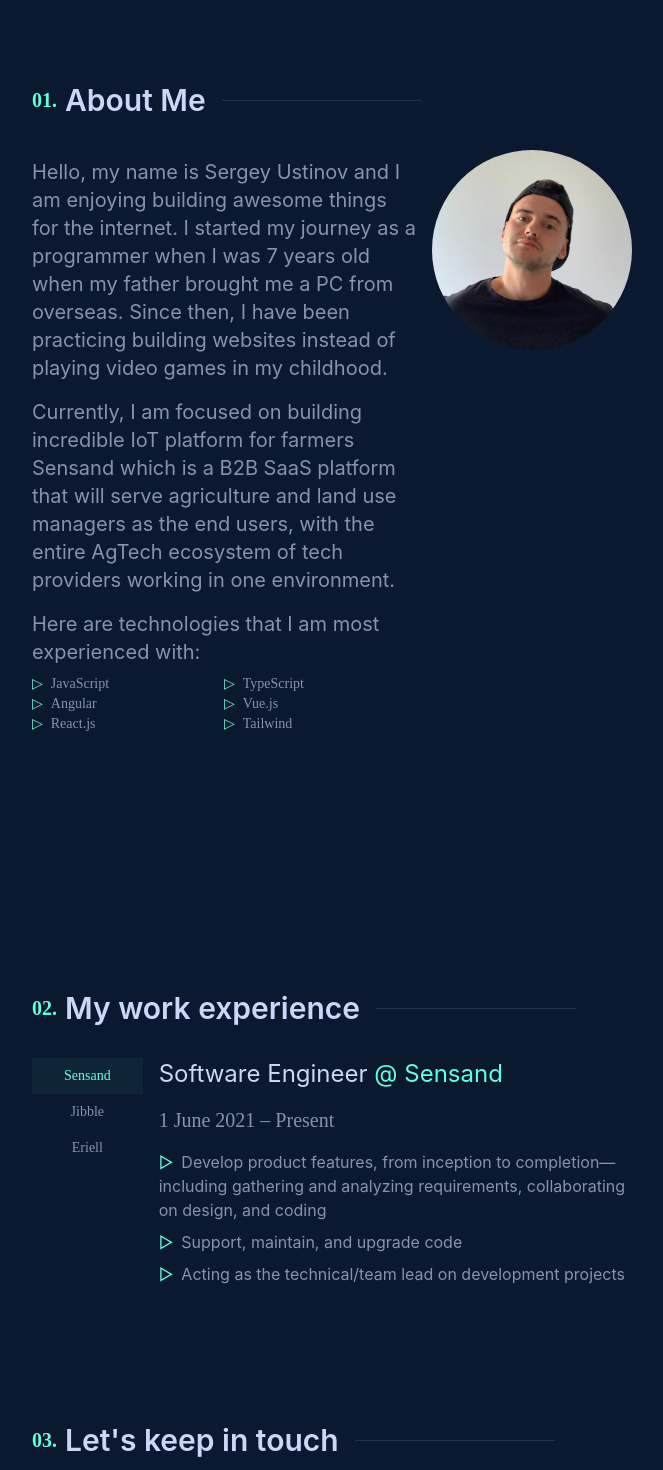
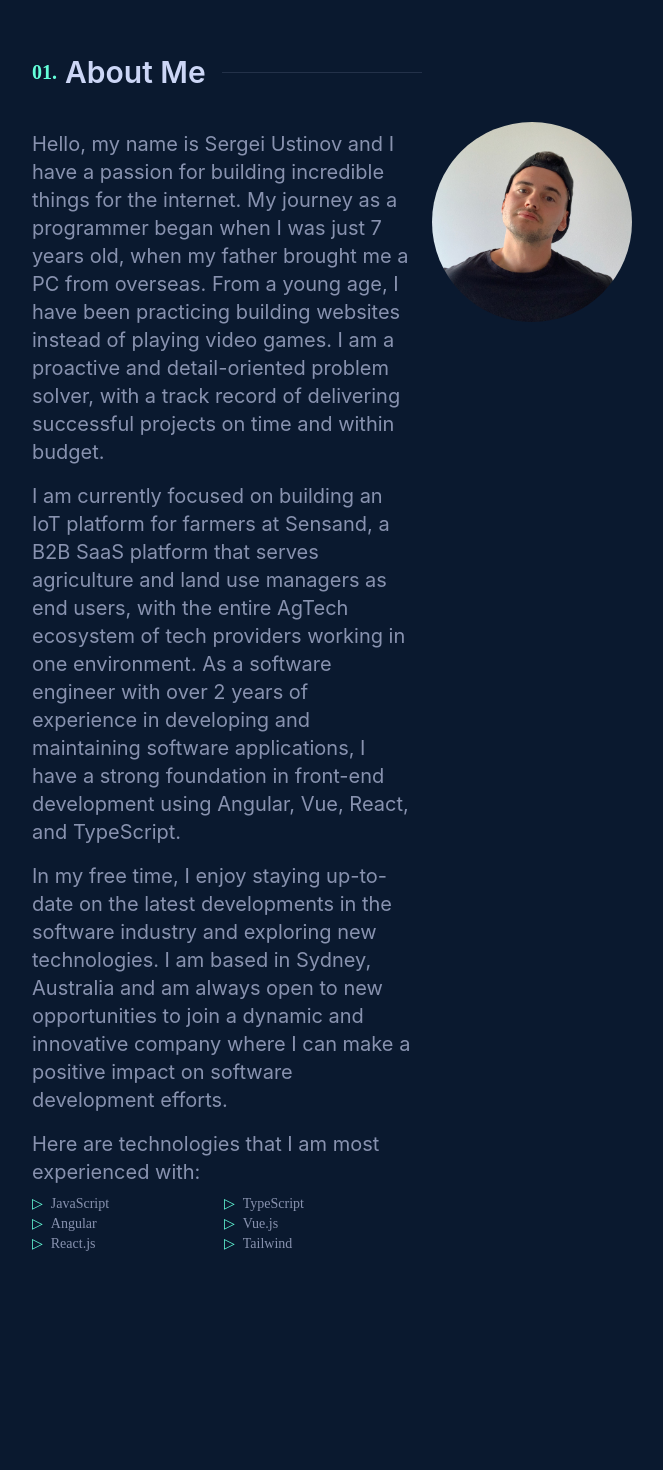
Before and after one commit to sergust/sergeyustinov, a Next.js app: page / in a window 1280 px wide. Shown: the part 880-2350 px from the top of the page, without its empty margins (308-971 px from the left). Built offline with nearby package versions, Linux system fonts and the light colour scheme; a web font is replaced by a local one.

Commit message:
Update content

```diff
--- a/components/about/about.tsx
+++ b/components/about/about.tsx
@@ -18,18 +18,30 @@ const About: NextComponentType = () => {
         <div className="flex flex-wrap-reverse sm:flex-nowrap gap-4">
           <div>
             <p>
-              Hello, my name is Sergey Ustinov and I am enjoying building
-              awesome things for the internet. I started my journey as a
-              programmer when I was 7 years old when my father brought me a PC
-              from overseas. Since then, I have been practicing building
-              websites instead of playing video games in my childhood.
+              Hello, my name is Sergei Ustinov and I have a passion for building
+              incredible things for the internet. My journey as a programmer
+              began when I was just 7 years old, when my father brought me a PC
+              from overseas. From a young age, I have been practicing building
+              websites instead of playing video games. I am a proactive and
+              detail-oriented problem solver, with a track record of delivering
+              successful projects on time and within budget.
             </p>
             <p>
-              Currently, I am focused on building incredible IoT platform for
-              farmers <a href="https://sensand.com/">Sensand</a> which is a B2B
-              SaaS platform that will serve agriculture and land use managers as
-              the end users, with the entire AgTech ecosystem of tech providers
-              working in one environment.
+              I am currently focused on building an IoT platform for farmers at
+              Sensand, a B2B SaaS platform that serves agriculture and land use
+              managers as end users, with the entire AgTech ecosystem of tech
+              providers working in one environment. As a software engineer with
+              over 2 years of experience in developing and maintaining software
+              applications, I have a strong foundation in front-end development
+              using Angular, Vue, React, and TypeScript.
+            </p>
+            <p>
+              In my free time, I enjoy staying up-to-date on the latest
+              developments in the software industry and exploring new
+              technologies. I am based in Sydney, Australia and am always open
+              to new opportunities to join a dynamic and innovative company
+              where I can make a positive impact on software development
+              efforts.
             </p>
             <p>Here are technologies that I am most experienced with:</p>
             <ul className="font-mono text-sm grid grid-cols-2">
--- /dev/null
+++ b/components/blob/blob.tsx
@@ -0,0 +1,7 @@
+import type { NextComponentType } from 'next'
+
+const Blob: NextComponentType = () => {
+  return <></>
+}
+
+export default Blob
--- a/components/controls/button.tsx
+++ b/components/controls/button.tsx
@@ -2,11 +2,15 @@ import type { NextPage } from 'next'
 
 interface Button {
   children: string
+  onClick: any
 }
 
-const Button: NextPage<Button> = ({ children }) => {
+const Button: NextPage<Button> = ({ children, onClick }) => {
   return (
-    <button className="text-green border-green px-6 border rounded-md font-light hover:bg-green/20 transition-colors">
+    <button
+      onClick={() => onClick()}
+      className="text-green border-green px-6 border rounded-md font-light hover:bg-green/20 transition-colors"
+    >
       {children}
     </button>
   )
--- a/components/experience/work-experience.ts
+++ b/components/experience/work-experience.ts
@@ -4,16 +4,19 @@ export const experienceList: IExperience[] = [
     company: 'Sensand',
     companyLink: 'https://sensand.com/',
     startDay: '1 June 2021',
-    endDay: 'Present',
+    endDay: 'Current',
     responsibilities: [
-      'Develop product features, from inception to completion—including gathering and analyzing requirements, collaborating on design, and coding',
-      'Support, maintain, and upgrade code',
-      'Acting as the technical/team lead on development projects',
+      'Writing and testing code, deploying applications, diagnosing, debugging and troubleshooting issues, improving the structure and quality of code through refactoring',
+      'Performing regular code review as a part of software quality assurance process',
+      'Creating and updating documentation for the code base to assist both users and developers in understanding and using the product and code accordingly',
+      'Developing, implementing, and maintaining automated test system utilising Jest to ensure the reliability and stability of the code',
+      'Collaborating with cross-functional teams to develop and introduce new features',
+      'Provide technical advice and consultations to the cross-functional teams in relation to Front End to assist the process of new features development and implementation',
     ],
     id: 1,
   },
   {
-    title: 'Front End Developer',
+    title: 'Software Engineer',
     company: 'Jibble',
     companyLink: 'https://www.jibble.io/',
     startDay: '1 June 2020',
@@ -26,17 +29,6 @@ export const experienceList: IExperience[] = [
     ],
     id: 2,
   },
-  {
-    title: 'Front End Developer',
-    company: 'Eriell',
-    companyLink: 'https://www.jibble.io/',
-    startDay: '20 December 2019',
-    endDay: '1 June 2020',
-    responsibilities: [
-      'Development of an interface for the admin panel to control oil drilling platforms using JavaScript, Vue.js and Vuex',
-    ],
-    id: 3,
-  },
 ]
 
 export interface IExperience {
--- a/components/header/nav/nav.tsx
+++ b/components/header/nav/nav.tsx
@@ -8,6 +8,11 @@ interface Props {
 }
 
 const Nav: NextPage<Props> = ({ menuItems }) => {
+  const openResume = () =>
+    window.open(
+      'https://docs.google.com/document/d/15xrlMch5OL_s_ttqkmcvCVhsEu58BTMXaqzmrPB5kW8/edit?usp=sharing',
+      '_blank'
+    )
   return (
     <>
       {/*TODO: Provide # for contents*/}
@@ -17,8 +22,7 @@ const Nav: NextPage<Props> = ({ menuItems }) => {
         </MenuItem>
       ))}
 
-      {/*TODO: Add link to resume*/}
-      <Button>Resume</Button>
+      <Button onClick={openResume}>Resume</Button>
     </>
   )
 }
--- a/components/summary/summary.tsx
+++ b/components/summary/summary.tsx
@@ -1,4 +1,5 @@
 import type { NextComponentType } from 'next'
+import Blob from '../blob/blob'
 
 const Summary: NextComponentType = () => {
   return (
@@ -13,12 +14,13 @@ const Summary: NextComponentType = () => {
         </div>
 
         <p className="w-full sm:w-2/3">
-          I am a Senior Software Engineer with 3 years of experience and strong
-          fundamentals in Front End technologies. Likes building scalable web
-          infrastructure and making websites fast. Passionate about programming
-          languages, designs, and developer tooling.
+          I am a highly skilled software engineer with over 2 years of
+          experience in developing and maintaining software applications. My
+          focus is on front-end development using Angular, Vue, React, and
+          TypeScript
         </p>
       </div>
+      <Blob />
     </div>
   )
 }
```
Also changed, not shown: components/blob/vertex-shader.ts (added).
